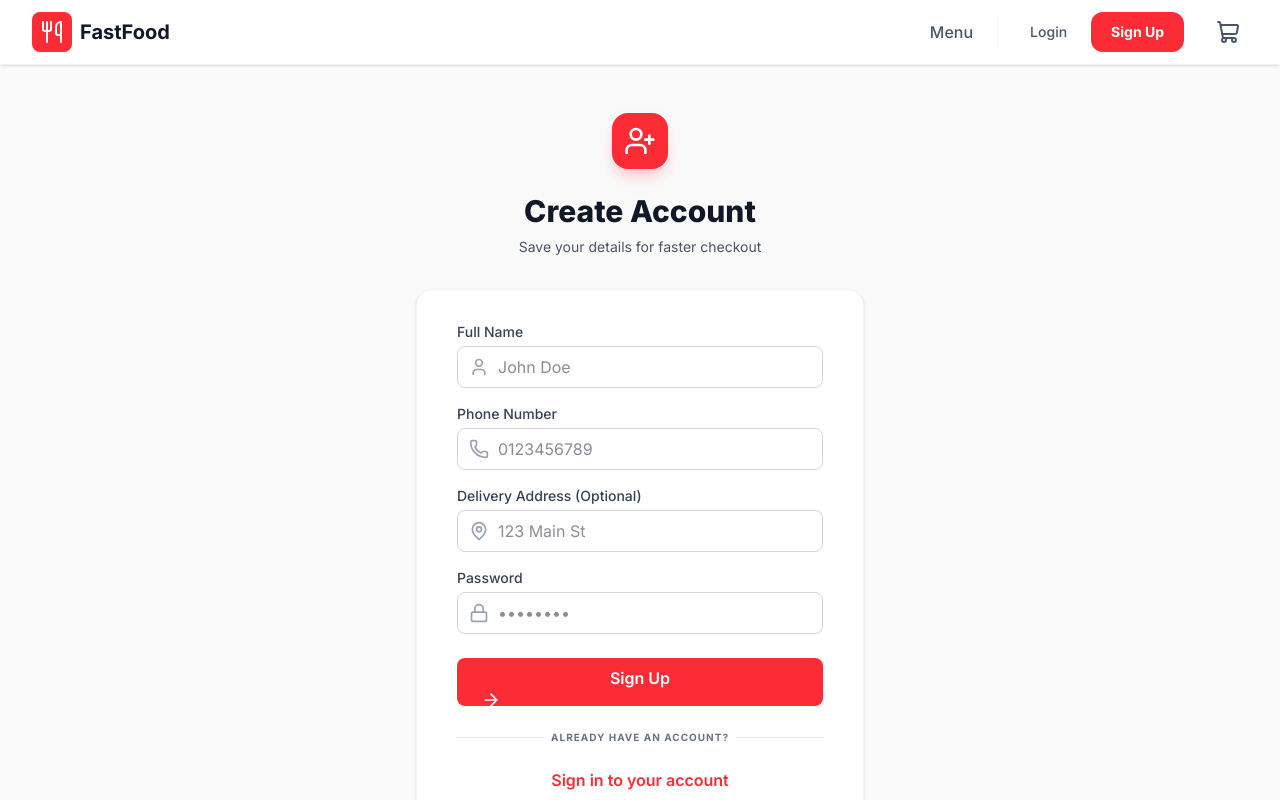
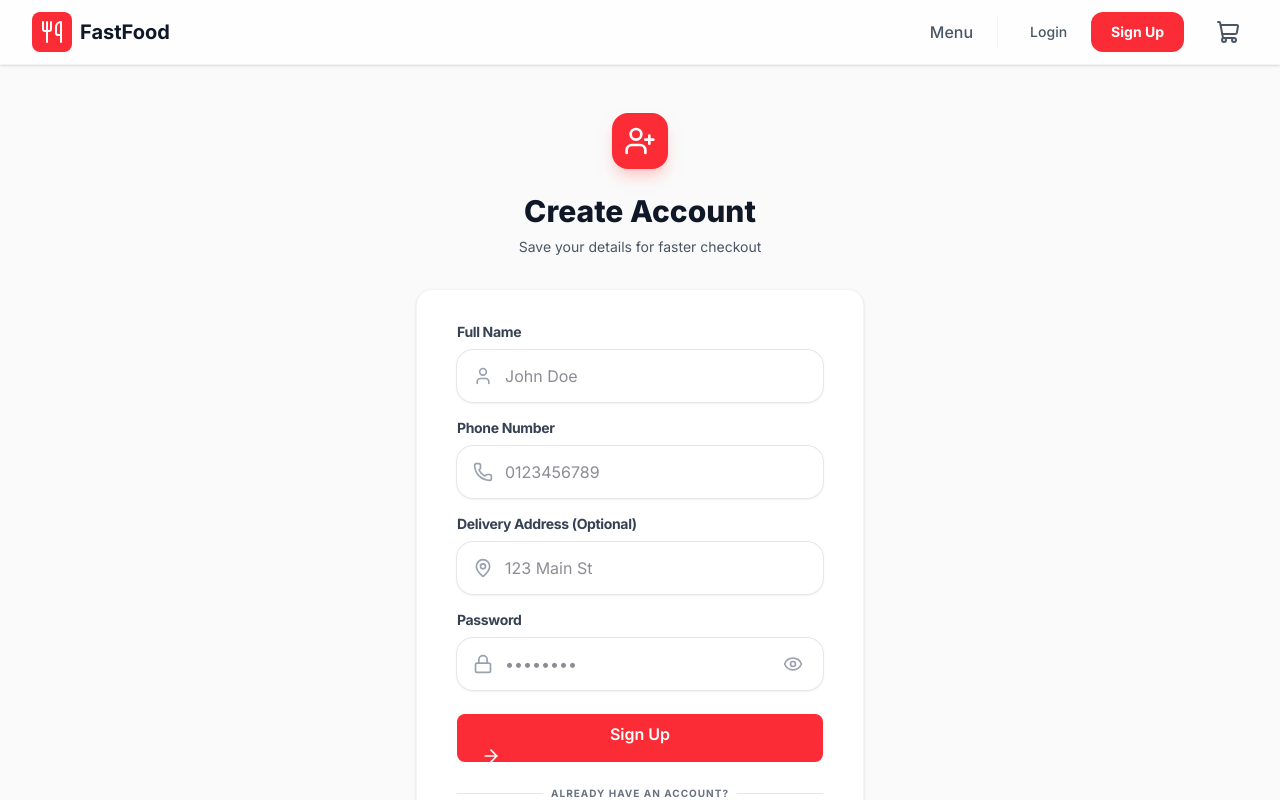
Before and after one commit to MendritBajrami/-food-ordering, a Next.js app in the folder frontend/: page /register in a window 1280 px wide. Shown: the top 800 px of the page. Built offline with nearby package versions, Linux system fonts and the light colour scheme; no server answers.

Commit message:
Add animated password visibility toggle to Input component

```diff
--- a/frontend/components/ui/Input.tsx
+++ b/frontend/components/ui/Input.tsx
@@ -1,6 +1,8 @@
 'use client';
 
 import React from 'react';
+import { motion, AnimatePresence } from 'framer-motion';
+import { Eye, EyeOff } from 'lucide-react';
 
 interface InputProps extends React.InputHTMLAttributes<HTMLInputElement> {
   label?: string;
@@ -13,29 +15,65 @@ export default function Input({
   error,
   icon,
   className = '',
+  type,
   ...props
 }: InputProps) {
+  const [showPassword, setShowPassword] = React.useState(false);
+  const isPassword = type === 'password';
+
   return (
-    <div className="space-y-1">
+    <div className="space-y-2">
       {label && (
-        <label className="block text-sm font-medium text-gray-700">
+        <label className="block text-sm font-bold text-gray-700 tracking-tight">
           {label}
         </label>
       )}
-      <div className="relative">
+      <div className="relative group">
         {icon && (
-          <div className="absolute left-3 top-1/2 -translate-y-1/2 text-gray-400">
+          <div className="absolute left-4 top-1/2 -translate-y-1/2 text-gray-400 group-focus-within:text-red-500 transition-colors">
             {icon}
           </div>
         )}
         <input
-          className={`w-full ${icon ? 'pl-10' : 'px-4'} py-2 border rounded-lg focus:ring-2 focus:ring-red-500 focus:border-red-500 outline-none transition-colors ${
-            error ? 'border-red-500' : 'border-gray-300'
+          type={isPassword ? (showPassword ? 'text' : 'password') : type}
+          className={`w-full ${icon ? 'pl-12' : 'px-5'} ${isPassword ? 'pr-12' : 'pr-5'} py-3.5 bg-gray-50 border-none rounded-2xl ring-1 ring-gray-200 focus:ring-2 focus:ring-red-500 bg-white shadow-sm focus:shadow-lg focus:shadow-red-500/10 outline-none transition-all duration-200 ${
+            error ? 'ring-red-500' : ''
           } ${className}`}
           {...props}
         />
+        {isPassword && (
+          <button
+            type="button"
+            onClick={() => setShowPassword(!showPassword)}
+            className="absolute right-4 top-1/2 -translate-y-1/2 text-gray-400 hover:text-red-500 transition-colors focus:outline-none p-1"
+          >
+            <AnimatePresence mode="wait">
+              <motion.div
+                key={showPassword ? 'show' : 'hide'}
+                initial={{ opacity: 0, scale: 0.8, rotate: -45 }}
+                animate={{ opacity: 1, scale: 1, rotate: 0 }}
+                exit={{ opacity: 0, scale: 0.8, rotate: 45 }}
+                transition={{ duration: 0.15 }}
+              >
+                {showPassword ? (
+                  <EyeOff className="h-5 w-5" />
+                ) : (
+                  <Eye className="h-5 w-5" />
+                )}
+              </motion.div>
+            </AnimatePresence>
+          </button>
+        )}
       </div>
-      {error && <p className="text-sm text-red-500">{error}</p>}
+      {error && (
+        <motion.p
+          initial={{ opacity: 0, y: -10 }}
+          animate={{ opacity: 1, y: 0 }}
+          className="text-xs font-bold text-red-500"
+        >
+          {error}
+        </motion.p>
+      )}
     </div>
   );
 }
```
